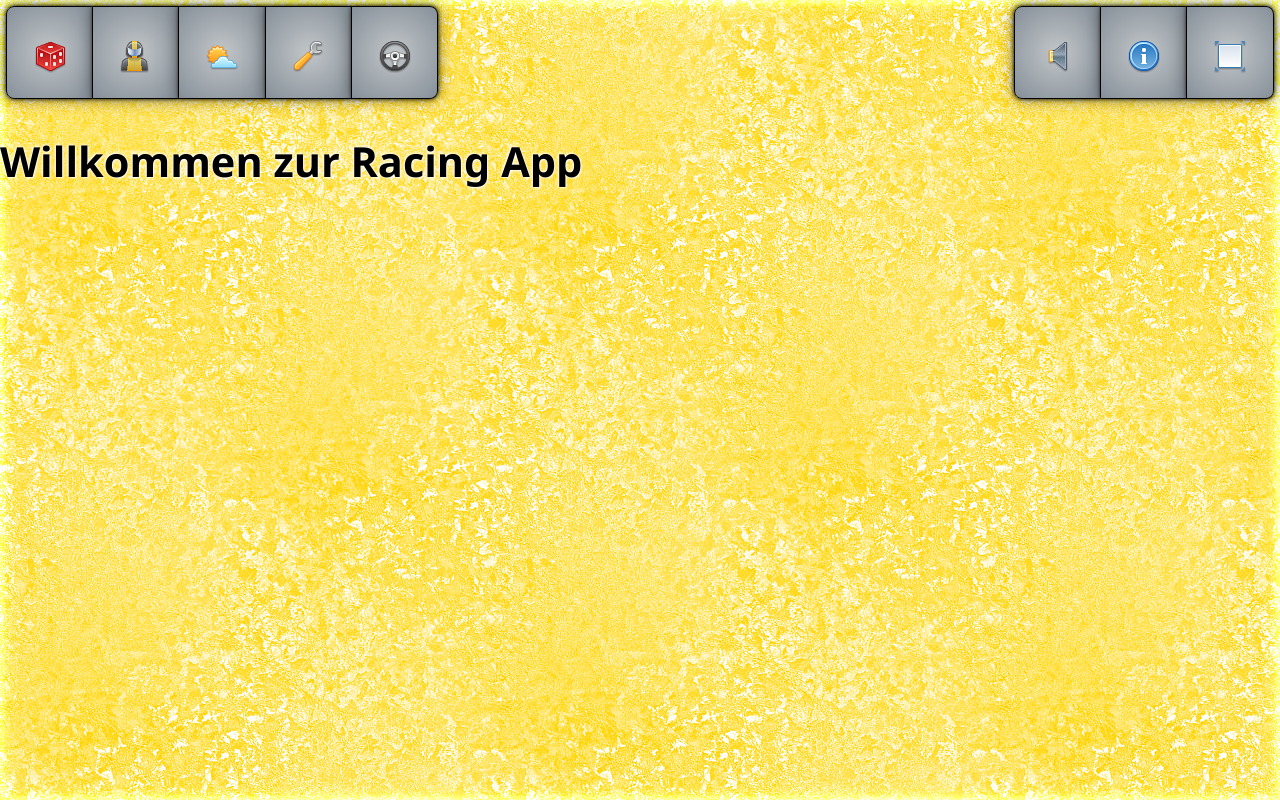
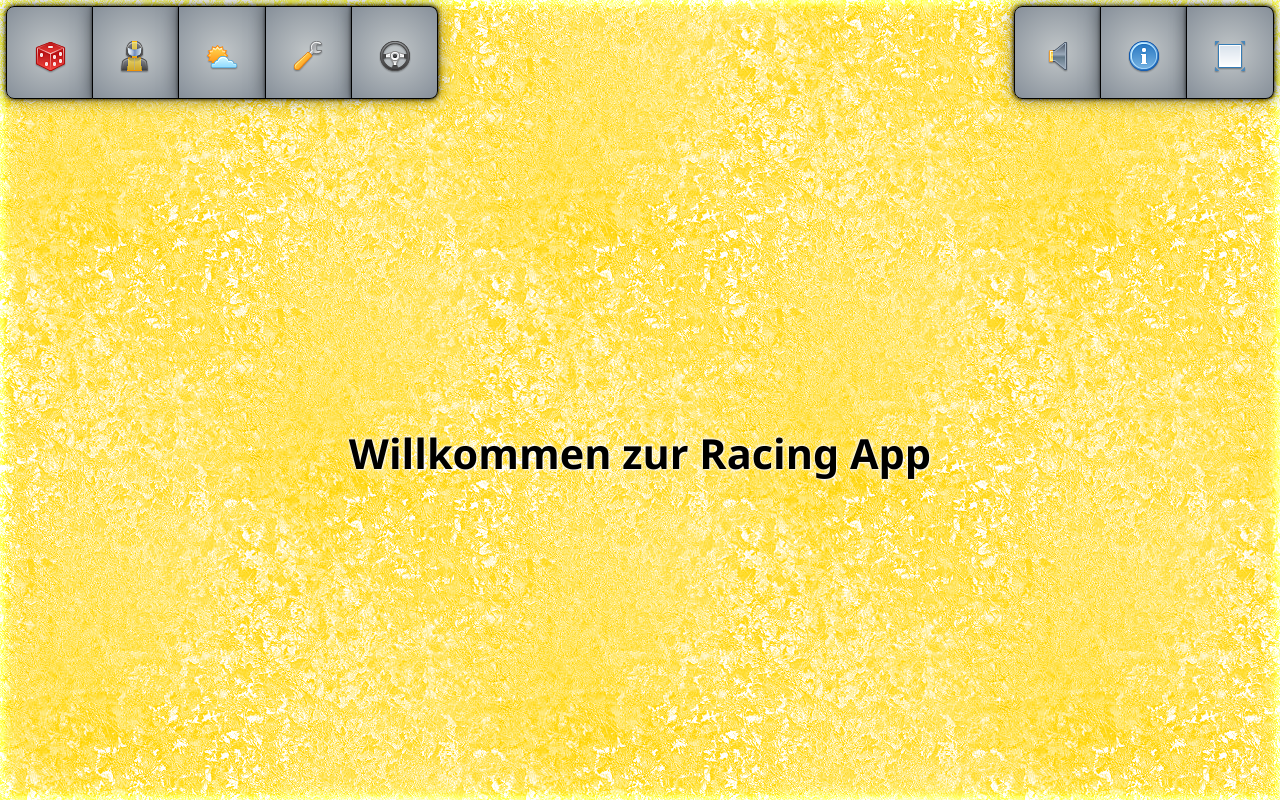
Before and after one commit to oliver2619/racing-dice-app, an Angular app: page / in a window 1280 px wide. Built offline with nearby package versions, Linux system fonts and the light colour scheme.

Commit message:
- optical improvements

```diff
--- a/package.json
+++ b/package.json
@@ -1,6 +1,6 @@
 {
   "name": "racing-app",
-  "version": "1.0.4",
+  "version": "1.0.5",
   "license": "MIT",
   "scripts": {
     "ng": "ng",
--- a/src/app/start/start.component.html
+++ b/src/app/start/start.component.html
@@ -1,2 +1,8 @@
-<app-nav-bar></app-nav-bar>
-<h1>Willkommen zur Racing App</h1>
+<div class="page">
+    <div class="page-header">
+        <app-nav-bar></app-nav-bar>
+    </div>
+    <div class="page-content">
+        <h1>Willkommen zur Racing App</h1>
+    </div>
+</div>
--- a/src/styles.scss
+++ b/src/styles.scss
@@ -427,7 +427,7 @@ label, div.label {
 .value-progress {
     background: radial-gradient(circle, rgb(0,0,0) 0%, rgb(60,60,60) 100%);
     color: #c0ff80;
-    //font-family: Quartz, LCD, monospace;
+    font-family: monospace; // Quartz, LCD
     font-weight: bold;
     border: 1px solid black;
     border-radius: $borderRadius;
```
